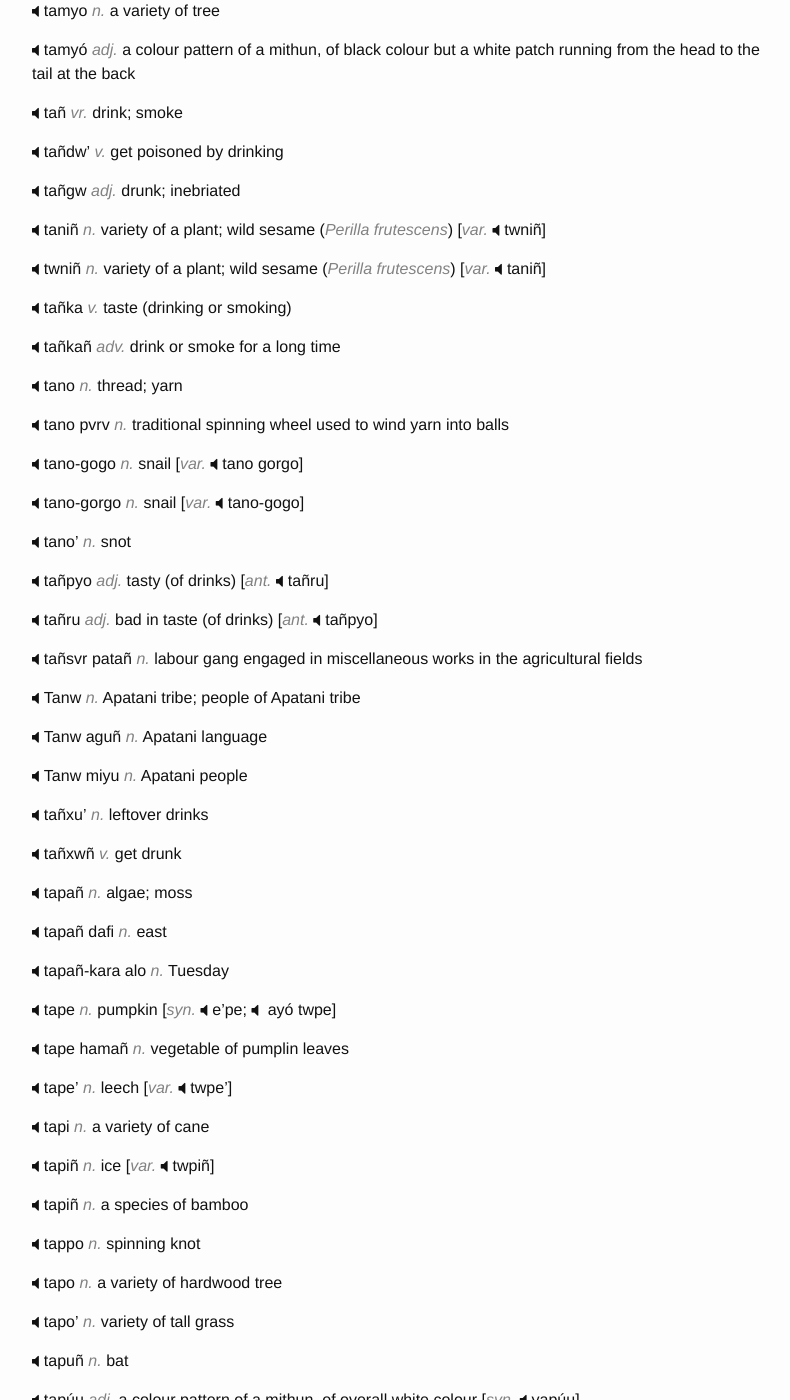
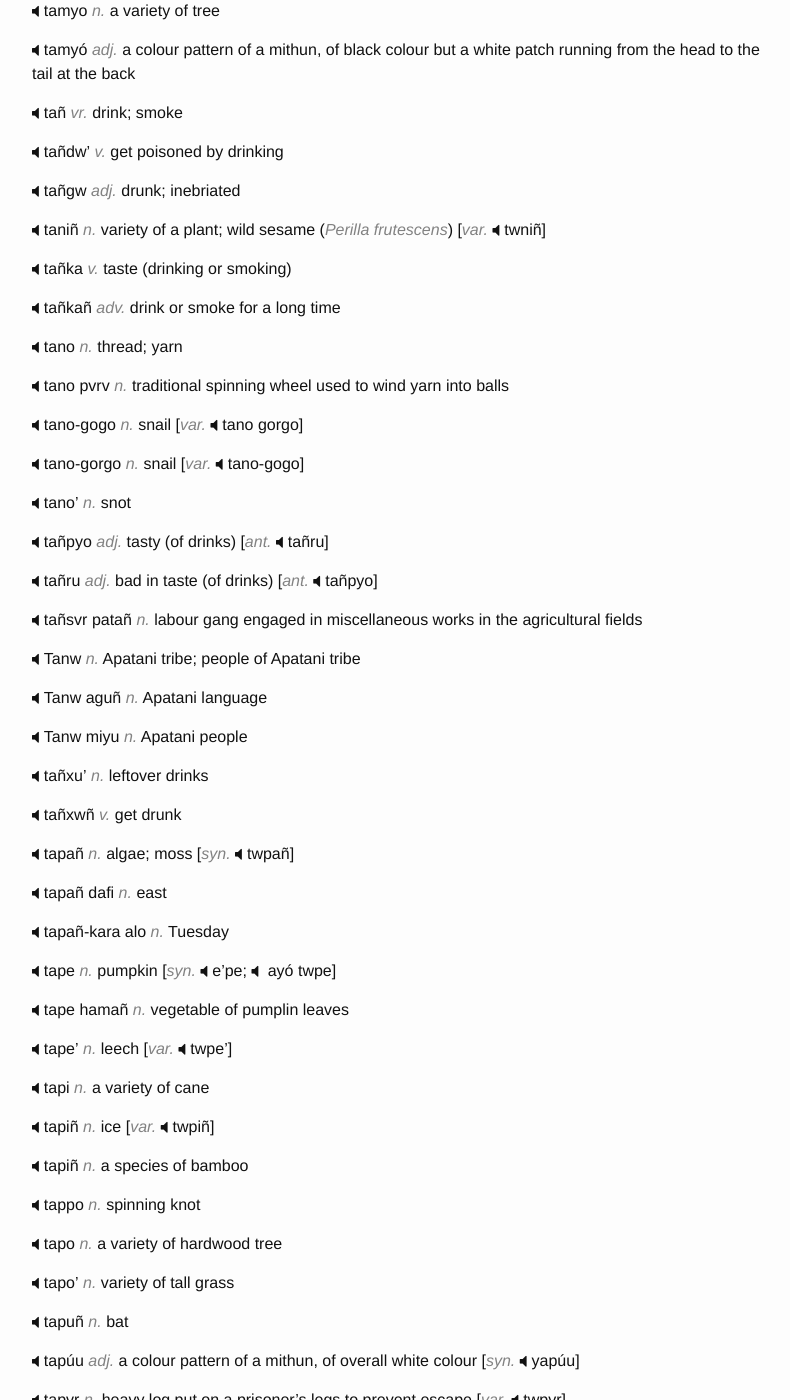
Before and after one commit to hacksparrow/language.apatani.org, a Jekyll site: the page built from dictionary/t.md, in a window 1280 px wide and 1400 px high, scrolled down 4690 px. Shown: the whole window, without its empty margins (238-1028 px from the left). Built offline with Jekyll 4.4.1, drawn with Linux system fonts in a browser that asks for light colours; nearby versions of some CDN libraries; comment, search, counter and statistics services are not loaded; some of the changed text lies outside the part shown.

Commit message:
Update t.md

```diff
--- a/dictionary/t.md
+++ b/dictionary/t.md
@@ -363,9 +363,6 @@
 __taniñ__	_n._	variety of a plant; wild sesame (_Perilla frutescens_)	[_var._	twniñ]
 
 
-__twniñ__	_n._	variety of a plant; wild sesame (_Perilla frutescens_)	[_var._	taniñ]
-
-
 __tañka__	_v._	taste (drinking or smoking)
 
 
@@ -411,7 +408,7 @@
 __tañxwñ__	_v._	get drunk
 
 
-__tapañ__	_n._	algae; moss
+__tapañ__	_n._	algae; moss	[_syn._ twpañ]
 
 
 __tapañ dafi__	_n._	east
@@ -951,6 +948,8 @@
 __twp pwpw__	_n._	Himalayan cuckoo (_Cuculus saturatus_)
 
 
+__twpañ__ _n._ moss; algae [_syn._ tapañ]
+
 __twpe__	_n._	tattoo
 
 
```
